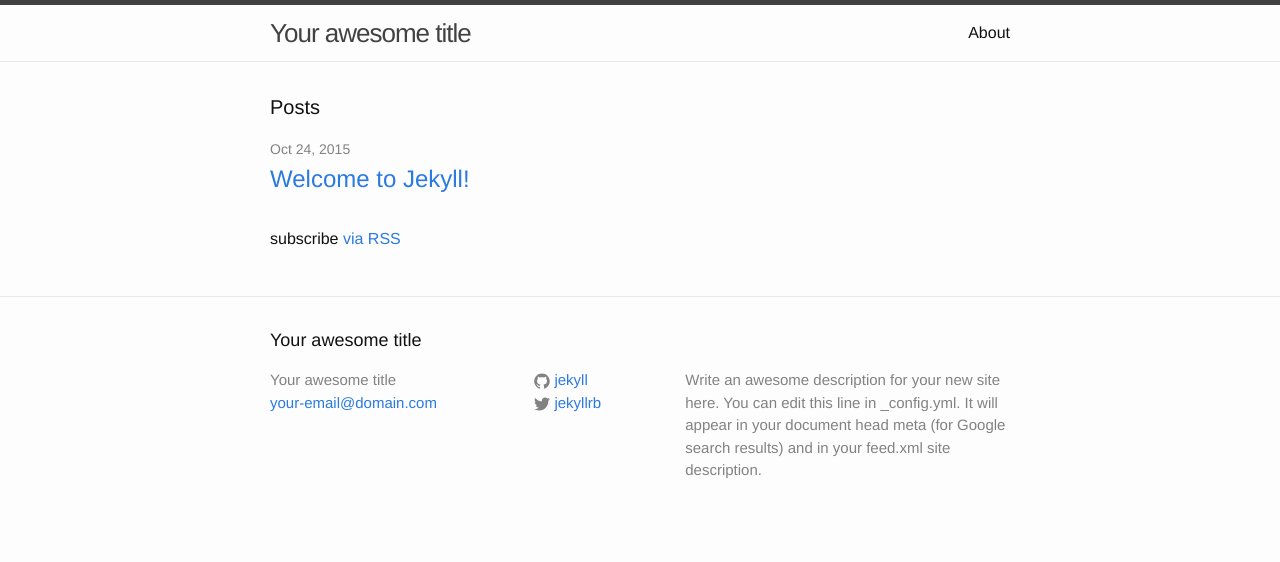
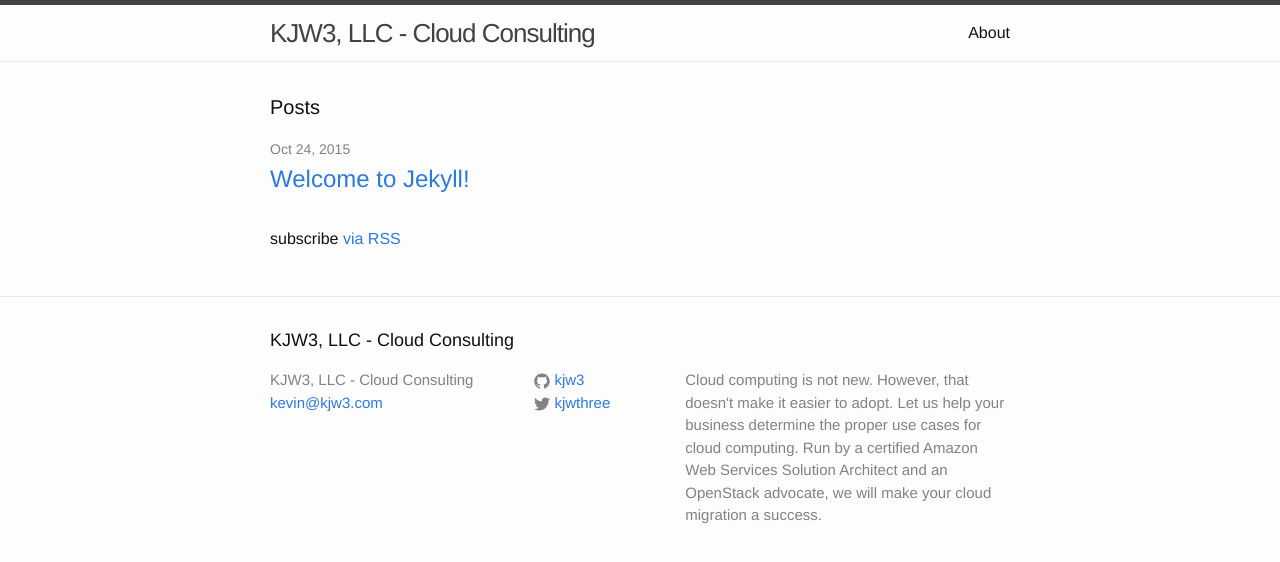
Before and after one commit to kjw3/kjw3, a Jekyll site: the page built from index.html, in a window 1280 px wide. Shown: the top 562 px of the page. Built offline with Jekyll 4.4.1, drawn with Linux system fonts in a browser that asks for light colours.

Commit message:
Adding initial customization to KJW3

```diff
--- a/_config.yml
+++ b/_config.yml
@@ -1,14 +1,15 @@
 # Site settings
-title: Your awesome title
-email: your-email@domain.com
+title: KJW3, LLC - Cloud Consulting
+email: kevin@kjw3.com
 description: > # this means to ignore newlines until "baseurl:"
-  Write an awesome description for your new site here. You can edit this
-  line in _config.yml. It will appear in your document head meta (for
-  Google search results) and in your feed.xml site description.
+  Cloud computing is not new. However, that doesn't make it easier to adopt.
+  Let us help your business determine the proper use cases for cloud computing.
+  Run by a certified Amazon Web Services Solution Architect and an OpenStack
+  advocate, we will make your cloud migration a success.
 baseurl: "" # the subpath of your site, e.g. /blog/
-url: "http://yourdomain.com" # the base hostname & protocol for your site
-twitter_username: jekyllrb
-github_username:  jekyll
+url: "http://kjw3.com" # the base hostname & protocol for your site
+twitter_username: kjwthree
+github_username:  kjw3
 
 # Build settings
 markdown: kramdown
```
